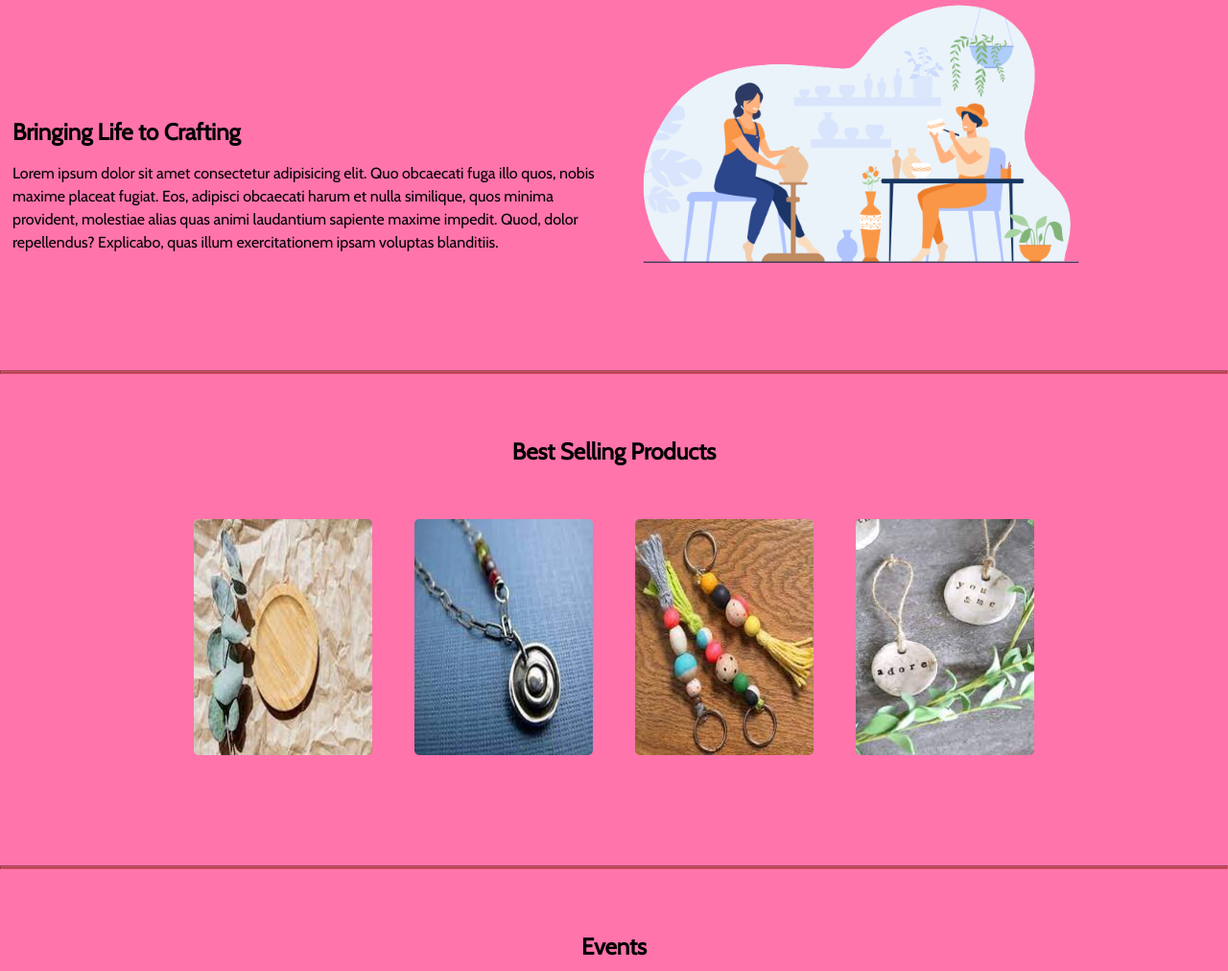
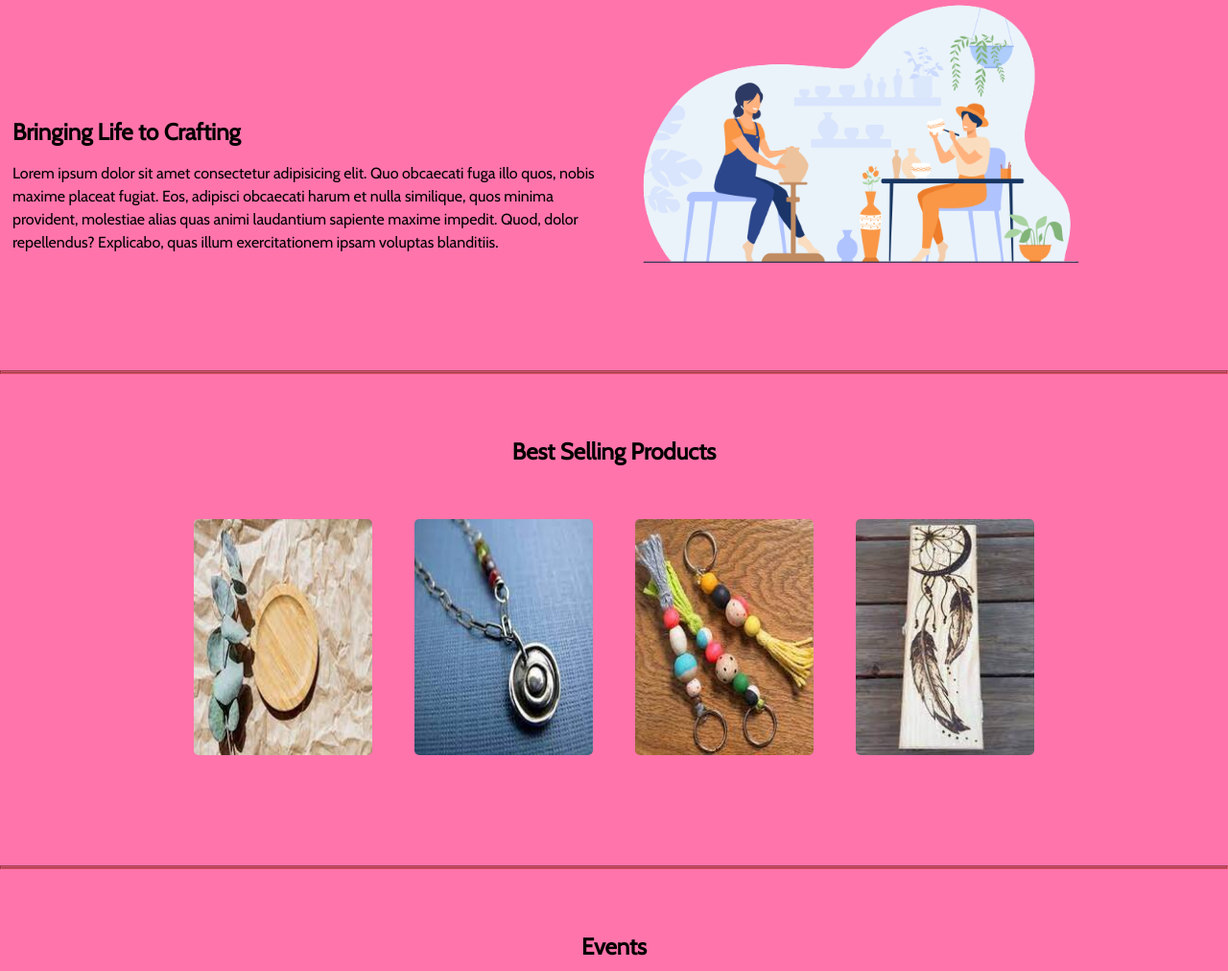
Before and after one commit to essaathar/OIBSIP, a plain HTML site: page Task 1/index.html in a window 1280 px wide. Shown: the part 85-1097 px from the top of the page at 96% size. Drawn offline with nearby package versions, Linux system fonts and the light colour scheme.

Commit message:
fixed style.css

```diff
--- a/Task 1/style.css
+++ b/Task 1/style.css
@@ -172,7 +172,7 @@ header{
     align-items: center;
     justify-content: center;
     margin: 12px 22px;
-    background-image: url(images/clay\ tags.jpg);
+    background-image: url(images/item4.jpg);
     background-position: center;
     background-size: cover;
     border-radius: 5px;
```
